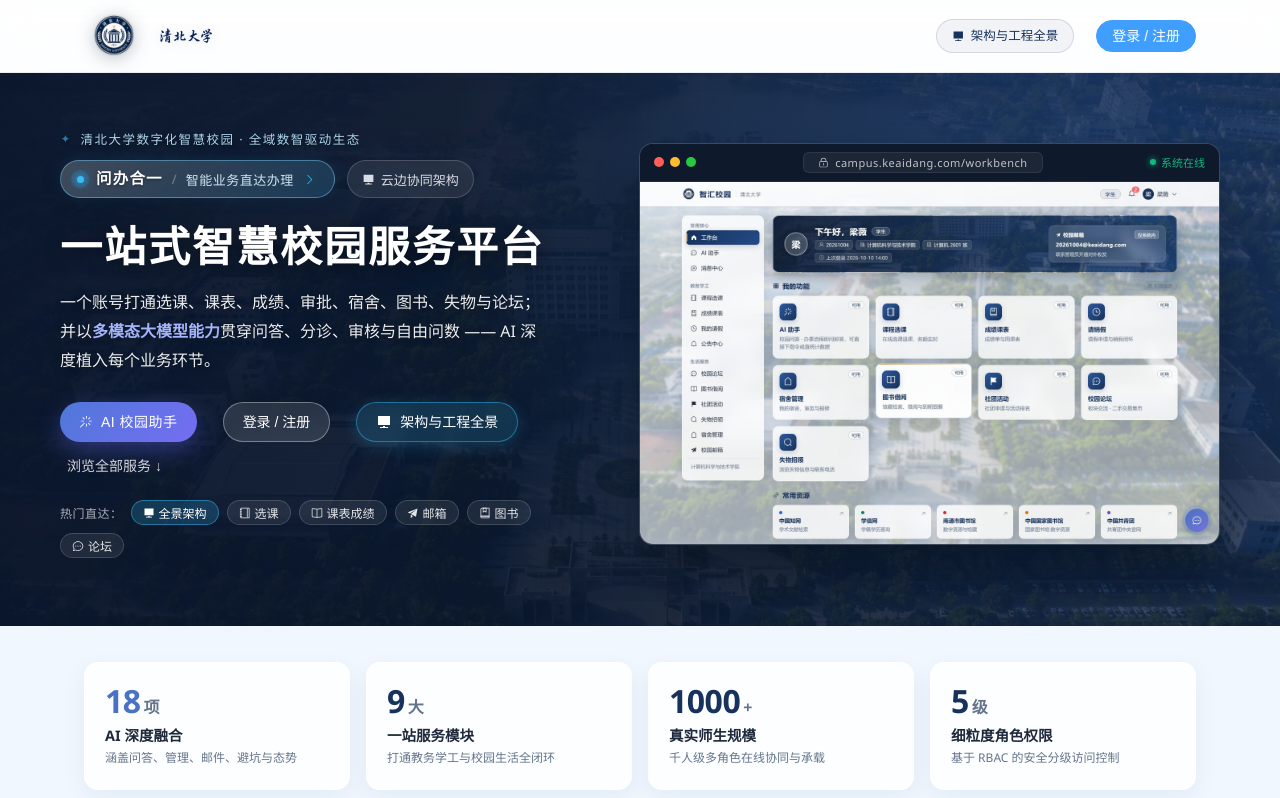
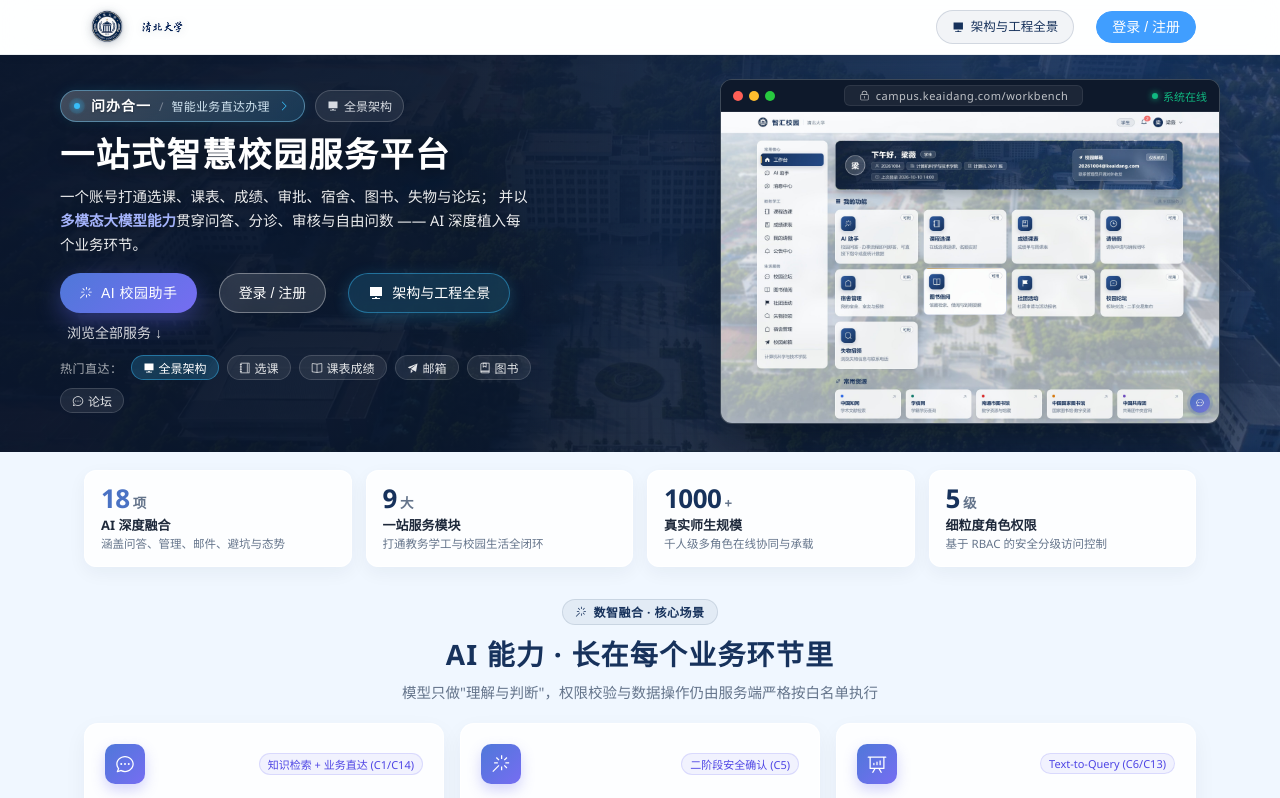
Before and after one commit to keaidang/zhihui-campus, a Vue app: page / in a window 1280 px wide. Shown: the top 798 px of the page. Built offline with nearby package versions, Linux system fonts and the light colour scheme; no server answers.

Commit message:
fix(ui): 缩减顶栏高度至54px并紧凑Hero与数据带垂直间距，使AI能力核心场景露出于首屏

```diff
--- a/src/styles.css
+++ b/src/styles.css
@@ -87,15 +87,15 @@ body { background: transparent; }
   position: sticky;
   top: 0;
   z-index: 100;
-  backdrop-filter: blur(16px);
-  -webkit-backdrop-filter: blur(16px);
-  background: rgba(255, 255, 255, 0.88);
+  backdrop-filter: blur(14px);
+  -webkit-backdrop-filter: blur(14px);
+  background: rgba(255, 255, 255, 0.90);
   border-bottom: 1px solid rgba(23, 50, 92, 0.08);
-  box-shadow: 0 4px 20px rgba(15, 35, 66, 0.05);
-  transition: all 0.3s ease;
+  box-shadow: 0 2px 10px rgba(15, 35, 66, 0.04);
+  transition: all 0.25s ease;
 }
 .zc-navbar .inner {
-  height: 72px;
+  height: 54px;
   display: flex;
   align-items: center;
   justify-content: space-between;
@@ -103,42 +103,42 @@ body { background: transparent; }
 .zc-logo {
   display: flex;
   align-items: center;
-  gap: 14px;
+  gap: 10px;
   color: var(--zc-primary);
   cursor: pointer;
   user-select: none;
-  padding: 4px 6px;
-  border-radius: 12px;
-  transition: all 0.35s cubic-bezier(0.34, 1.56, 0.64, 1);
+  padding: 2px 4px;
+  border-radius: 8px;
+  transition: all 0.25s ease;
 }
 .zc-logo:hover {
-  transform: translateY(-1px) scale(1.02);
+  transform: translateY(-1px);
 }
 .zc-logo .brand-logo {
-  width: 48px;
-  height: 48px;
+  width: 38px;
+  height: 38px;
   object-fit: contain;
   flex: none;
   border-radius: 50%;
-  filter: drop-shadow(0 3px 10px rgba(15, 35, 66, 0.22)) drop-shadow(0 0 1px rgba(15, 35, 66, 0.35));
-  transition: all 0.4s cubic-bezier(0.34, 1.56, 0.64, 1);
+  filter: drop-shadow(0 2px 6px rgba(15, 35, 66, 0.2)) drop-shadow(0 0 1px rgba(15, 35, 66, 0.3));
+  transition: all 0.3s ease;
   will-change: transform, filter;
 }
 .zc-logo:hover .brand-logo {
-  transform: rotate(-3deg) scale(1.08);
-  filter: drop-shadow(0 6px 18px rgba(29, 78, 216, 0.38)) drop-shadow(0 0 4px rgba(56, 189, 248, 0.45)) brightness(1.05);
+  transform: rotate(-3deg) scale(1.06);
+  filter: drop-shadow(0 4px 12px rgba(29, 78, 216, 0.35)) drop-shadow(0 0 3px rgba(56, 189, 248, 0.4)) brightness(1.04);
 }
 .zc-logo .brand-name {
-  width: 156px;
-  height: 44px;
+  width: 124px;
+  height: 34px;
   object-fit: contain;
   object-position: center left;
-  filter: drop-shadow(0 2px 6px rgba(15, 35, 66, 0.16));
-  transition: all 0.35s ease;
+  filter: drop-shadow(0 1px 4px rgba(15, 35, 66, 0.14));
+  transition: all 0.25s ease;
 }
 .zc-logo:hover .brand-name {
-  transform: translateX(2px);
-  filter: drop-shadow(0 3px 10px rgba(15, 35, 66, 0.28)) brightness(0.96);
+  transform: translateX(1px);
+  filter: drop-shadow(0 2px 8px rgba(15, 35, 66, 0.24));
 }
 
 .nav-user-area {
@@ -222,75 +222,48 @@ body { background: transparent; }
   display: grid;
   grid-template-columns: minmax(0, 1.05fr) minmax(0, 1.15fr);
   align-items: center;
-  gap: 48px;
-  padding: 56px 0 68px;
+  gap: 36px;
+  padding: 24px 0 28px;
   text-align: left;
 }
 .zc-hero .hero-copy { min-width: 0; }
 
 .zc-hero .hero-eyebrow {
-  margin-bottom: 22px;
-  display: flex;
-  flex-direction: column;
-  gap: 12px;
-}
-
-/* 上方空白位置充实：高校数智先导微标 */
-.hero-eyebrow-lead {
-  display: inline-flex;
-  align-items: center;
-  gap: 8px;
-  color: rgba(186, 230, 253, 0.92);
-  font-size: 12.5px;
-  font-weight: 500;
-  letter-spacing: 1.5px;
-  text-shadow: 0 1px 3px rgba(0, 0, 0, 0.4);
-}
-.hero-eyebrow-lead .lead-sparkle {
-  color: #38bdf8;
-  font-size: 13px;
-  animation: heroLeadSparkle 2.5s ease-in-out infinite;
-}
-@keyframes heroLeadSparkle {
-  0%, 100% { opacity: 0.6; transform: scale(0.9); }
-  50% { opacity: 1; transform: scale(1.2); text-shadow: 0 0 8px #38bdf8; }
-}
-
-.hero-badge-group {
+  margin-bottom: 12px;
   display: flex;
   align-items: center;
+  gap: 10px;
   flex-wrap: wrap;
-  gap: 12px;
 }
 
 /* 核心旗舰胶囊：问办合一 */
 .zc-hero .hero-badge-main {
   display: inline-flex;
   align-items: center;
-  gap: 9px;
-  height: 38px;
-  padding: 0 18px 0 12px;
+  gap: 8px;
+  height: 32px;
+  padding: 0 14px 0 10px;
   background: linear-gradient(135deg, rgba(255, 255, 255, 0.22) 0%, rgba(56, 189, 248, 0.16) 100%);
   border: 1px solid rgba(125, 211, 252, 0.45);
   border-radius: 999px;
-  backdrop-filter: blur(14px);
-  -webkit-backdrop-filter: blur(14px);
-  box-shadow: 0 4px 18px rgba(0, 0, 0, 0.25), 0 0 16px rgba(56, 189, 248, 0.15);
+  backdrop-filter: blur(12px);
+  -webkit-backdrop-filter: blur(12px);
+  box-shadow: 0 3px 12px rgba(0, 0, 0, 0.2), 0 0 12px rgba(56, 189, 248, 0.15);
   cursor: pointer;
   user-select: none;
-  transition: all 0.3s cubic-bezier(0.34, 1.56, 0.64, 1);
+  transition: all 0.25s ease;
 }
 .zc-hero .hero-badge-main:hover {
-  background: linear-gradient(135deg, rgba(255, 255, 255, 0.30) 0%, rgba(56, 189, 248, 0.26) 100%);
-  border-color: rgba(186, 230, 253, 0.8);
-  transform: translateY(-2px) scale(1.02);
-  box-shadow: 0 6px 24px rgba(0, 0, 0, 0.32), 0 0 22px rgba(56, 189, 248, 0.35);
+  background: linear-gradient(135deg, rgba(255, 255, 255, 0.28) 0%, rgba(56, 189, 248, 0.24) 100%);
+  border-color: rgba(186, 230, 253, 0.75);
+  transform: translateY(-1px);
+  box-shadow: 0 4px 16px rgba(0, 0, 0, 0.25), 0 0 16px rgba(56, 189, 248, 0.25);
 }
 
 .zc-hero .hero-badge-main .badge-spark-ring {
   position: relative;
-  width: 14px;
-  height: 14px;
+  width: 12px;
+  height: 12px;
   display: flex;
   align-items: center;
   justify-content: center;
@@ -310,39 +283,38 @@ body { background: transparent; }
 .zc-hero .hero-badge-main .badge-spark {
   position: relative;
   z-index: 1;
-  width: 7px;
-  height: 7px;
+  width: 6px;
+  height: 6px;
   border-radius: 50%;
   background: #38bdf8;
-  box-shadow: 0 0 8px #38bdf8, 0 0 14px #0284c7;
+  box-shadow: 0 0 6px #38bdf8;
 }
 
 .zc-hero .hero-badge-main .badge-text {
   color: #ffffff;
-  font-size: 15.5px;
+  font-size: 14px;
   font-weight: 700;
   line-height: 1;
-  letter-spacing: 1.2px;
-  text-shadow: 0 1px 3px rgba(0, 0, 0, 0.4);
+  letter-spacing: 1px;
+  text-shadow: 0 1px 2px rgba(0, 0, 0, 0.3);
 }
 .zc-hero .hero-badge-main .badge-sep {
   color: rgba(255, 255, 255, 0.35);
-  font-size: 13px;
-  font-weight: 300;
+  font-size: 12px;
 }
 .zc-hero .hero-badge-main .badge-sub {
   color: rgba(224, 242, 254, 0.92);
-  font-size: 13px;
+  font-size: 12px;
   font-weight: 500;
-  letter-spacing: 0.5px;
+  letter-spacing: 0.3px;
 }
 .zc-hero .hero-badge-main .badge-arrow {
   color: #38bdf8;
-  font-size: 13px;
-  transition: transform 0.25s ease;
+  font-size: 12px;
+  transition: transform 0.2s ease;
 }
 .zc-hero .hero-badge-main:hover .badge-arrow {
-  transform: translateX(3px);
+  transform: translateX(2px);
   color: #7dd3fc;
 }
 
@@ -350,20 +322,20 @@ body { background: transparent; }
 .zc-hero .hero-badge-chip {
   display: inline-flex;
   align-items: center;
-  gap: 6px;
-  height: 38px;
-  padding: 0 14px;
+  gap: 5px;
+  height: 32px;
+  padding: 0 11px;
   background: rgba(255, 255, 255, 0.08);
   border: 1px solid rgba(255, 255, 255, 0.18);
   border-radius: 999px;
-  backdrop-filter: blur(10px);
-  -webkit-backdrop-filter: blur(10px);
+  backdrop-filter: blur(8px);
+  -webkit-backdrop-filter: blur(8px);
   color: rgba(241, 245, 249, 0.88);
-  font-size: 13px;
+  font-size: 12px;
   font-weight: 500;
   cursor: pointer;
   user-select: none;
-  transition: all 0.25s ease;
+  transition: all 0.2s ease;
 }
 .zc-hero .hero-badge-chip:hover {
   background: rgba(255, 255, 255, 0.16);
@@ -373,21 +345,21 @@ body { background: transparent; }
 }
 
 .zc-hero h1 {
-  margin: 0 0 16px;
-  font-size: 42px;
-  line-height: 1.24;
+  margin: 0 0 10px;
+  font-size: 34px;
+  line-height: 1.22;
   font-weight: 800;
-  letter-spacing: 2px;
+  letter-spacing: 1.5px;
   color: #fff;
-  text-shadow: 0 4px 20px rgba(0, 0, 0, 0.45);
+  text-shadow: 0 3px 16px rgba(0, 0, 0, 0.4);
 }
 .zc-hero p {
-  margin: 0 0 28px;
-  max-width: 480px;
-  font-size: 16px;
+  margin: 0 0 16px;
+  max-width: 470px;
+  font-size: 14.5px;
   color: rgba(255, 255, 255, 0.92);
-  line-height: 1.8;
-  text-shadow: 0 1px 10px rgba(0, 0, 0, 0.4);
+  line-height: 1.65;
+  text-shadow: 0 1px 8px rgba(0, 0, 0, 0.35);
 }
 .zc-hero p b {
   color: #a5b4fc;
@@ -396,7 +368,7 @@ body { background: transparent; }
 .zc-hero .actions {
   display: flex;
   align-items: center;
-  gap: 14px;
+  gap: 10px;
   flex-wrap: wrap;
 }
 
@@ -473,7 +445,7 @@ body { background: transparent; }
   display: flex;
   align-items: center;
   gap: 8px;
-  margin-top: 24px;
+  margin-top: 12px;
   flex-wrap: wrap;
 }
 .quick-pill.highlight {
@@ -513,25 +485,27 @@ body { background: transparent; }
 /* 右侧：macOS 视窗拟态外壳 */
 .hero-window {
   position: relative;
+  max-width: 500px;
+  justify-self: end;
   background: #0d1b2e;
-  border-radius: 14px;
+  border-radius: 12px;
   overflow: hidden;
   border: 1px solid rgba(255, 255, 255, 0.2);
-  box-shadow: 0 24px 64px rgba(0, 0, 0, 0.55), 0 0 60px rgba(45, 90, 158, 0.25);
+  box-shadow: 0 18px 48px rgba(0, 0, 0, 0.5), 0 0 40px rgba(45, 90, 158, 0.2);
   transition: transform 0.3s ease, box-shadow 0.3s ease;
 }
 .hero-window:hover {
-  transform: translateY(-4px);
-  box-shadow: 0 30px 76px rgba(0, 0, 0, 0.6), 0 0 80px rgba(45, 90, 158, 0.35);
+  transform: translateY(-3px);
+  box-shadow: 0 24px 60px rgba(0, 0, 0, 0.55), 0 0 50px rgba(45, 90, 158, 0.3);
 }
 .window-chrome {
-  height: 38px;
+  height: 32px;
   background: rgba(14, 26, 44, 0.95);
   border-bottom: 1px solid rgba(255, 255, 255, 0.08);
   display: flex;
   align-items: center;
   justify-content: space-between;
-  padding: 0 14px;
+  padding: 0 12px;
 }
 .window-dots {
   display: flex;
@@ -618,18 +592,18 @@ body { background: transparent; }
 .zc-stats {
   display: grid;
   grid-template-columns: repeat(4, minmax(0, 1fr));
-  gap: 16px;
-  margin: 36px 0 0;
+  gap: 14px;
+  margin: 18px 0 0;
 }
 .zc-stat-card {
   background: rgba(255, 255, 255, 0.85);
-  backdrop-filter: blur(16px);
-  -webkit-backdrop-filter: blur(16px);
+  backdrop-filter: blur(14px);
+  -webkit-backdrop-filter: blur(14px);
   border: 1px solid rgba(255, 255, 255, 0.9);
-  border-radius: 14px;
-  padding: 22px 20px;
+  border-radius: 12px;
+  padding: 14px 16px;
   text-align: left;
-  box-shadow: 0 8px 24px rgba(15, 35, 66, 0.06);
+  box-shadow: 0 6px 18px rgba(15, 35, 66, 0.05);
   transition: transform 0.25s ease, box-shadow 0.25s ease, border-color 0.25s ease;
   position: relative;
   overflow: hidden;
@@ -646,8 +620,8 @@ body { background: transparent; }
   transition: opacity 0.25s;
 }
 .zc-stat-card:hover {
-  transform: translateY(-4px);
-  box-shadow: 0 14px 34px rgba(15, 35, 66, 0.12);
+  transform: translateY(-3px);
+  box-shadow: 0 10px 24px rgba(15, 35, 66, 0.1);
   border-color: rgba(23, 50, 92, 0.2);
 }
 .zc-stat-card:hover::after {
@@ -657,17 +631,17 @@ body { background: transparent; }
   display: flex;
   align-items: baseline;
   gap: 3px;
-  margin-bottom: 6px;
+  margin-bottom: 3px;
 }
 .stat-val {
-  font-size: 32px;
+  font-size: 26px;
   font-weight: 800;
   color: var(--zc-navy);
   line-height: 1;
   letter-spacing: -0.5px;
 }
 .stat-unit {
-  font-size: 16px;
+  font-size: 13.5px;
   font-weight: 600;
   color: var(--zc-text-sub);
 }
@@ -678,15 +652,15 @@ body { background: transparent; }
   background: linear-gradient(90deg, #4f78d9, #766df2);
 }
 .stat-label {
-  font-size: 14.5px;
+  font-size: 13px;
   font-weight: 600;
   color: var(--zc-text);
-  margin-bottom: 4px;
+  margin-bottom: 2px;
 }
 .stat-desc {
-  font-size: 12px;
+  font-size: 11.5px;
   color: var(--zc-text-sub);
-  line-height: 1.5;
+  line-height: 1.4;
   margin: 0;
 }
 @media (max-width: 900px) {
@@ -694,14 +668,14 @@ body { background: transparent; }
 }
 @media (max-width: 480px) {
   .zc-stats { grid-template-columns: minmax(0, 1fr); }
-  .zc-stat-card { padding: 16px 16px; }
+  .zc-stat-card { padding: 14px 14px; }
 }
 
 /* ---------- 统一区域标题栏 ---------- */
 .zc-section-header {
   text-align: center;
-  margin-top: 58px;
-  margin-bottom: 24px;
+  margin-top: 32px;
+  margin-bottom: 18px;
 }
 .zc-section-pill {
   display: inline-flex;
--- a/src/views/HomeView.vue
+++ b/src/views/HomeView.vue
@@ -42,11 +42,6 @@
       <div class="zc-container hero-inner">
         <div class="hero-copy">
           <div class="hero-eyebrow">
-            <div class="hero-eyebrow-lead">
-              <span class="lead-sparkle">✦</span>
-              <span class="lead-text">清北大学数字化智慧校园 · 全域数智驱动生态</span>
-            </div>
-            <div class="hero-badge-group">
             <span class="hero-badge hero-badge-main" title="点击体验「问办合一」智能业务直达" @click="goAi">
               <span class="badge-spark-ring">
                 <span class="badge-spark"></span>
@@ -57,10 +52,9 @@
               <el-icon class="badge-arrow"><ArrowRight /></el-icon>
             </span>
             <span class="hero-badge-chip" @click="$router.push('/overview')">
-                <el-icon :size="13"><Platform /></el-icon>
-                <span>云边协同架构</span>
+              <el-icon :size="12"><Platform /></el-icon>
+              <span>全景架构</span>
             </span>
-            </div>
           </div>
           <h1>一站式智慧校园服务平台</h1>
           <p>
```
Lines whose indentation alone changed are shown as unchanged.
